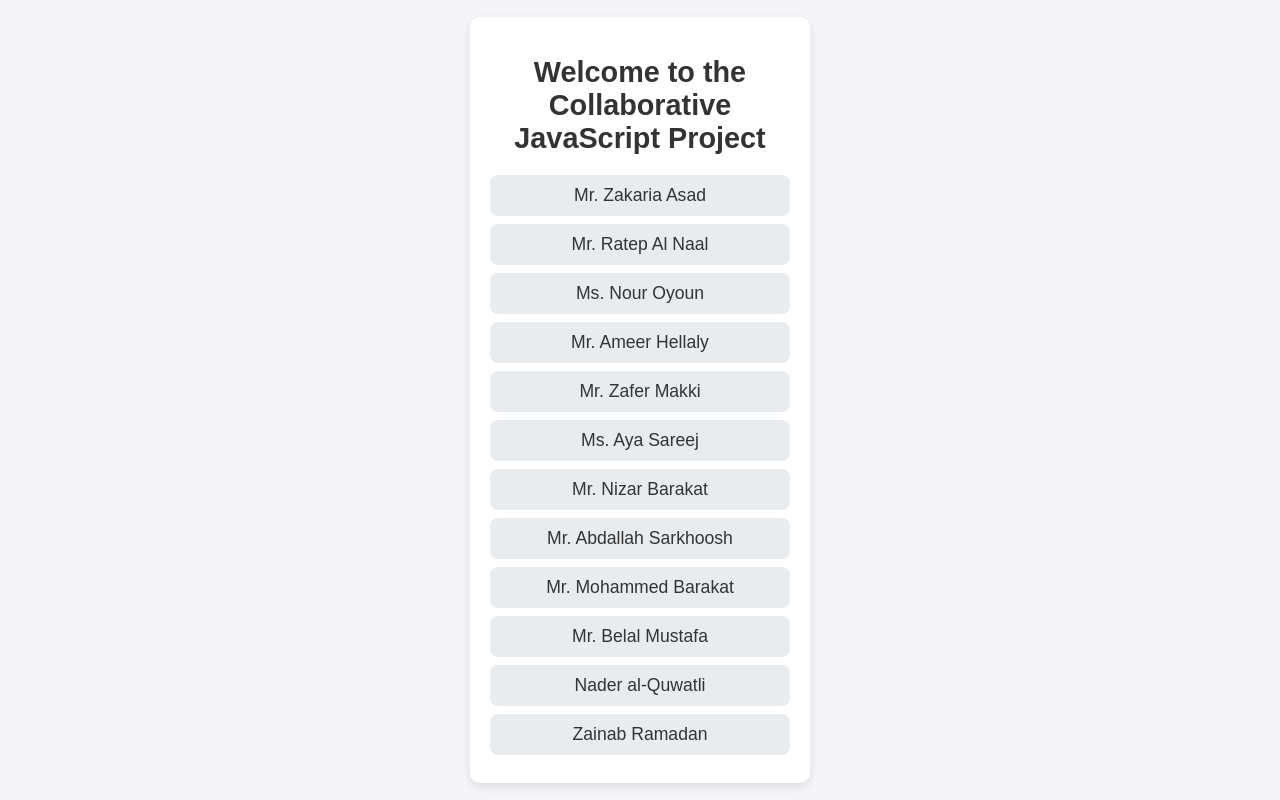
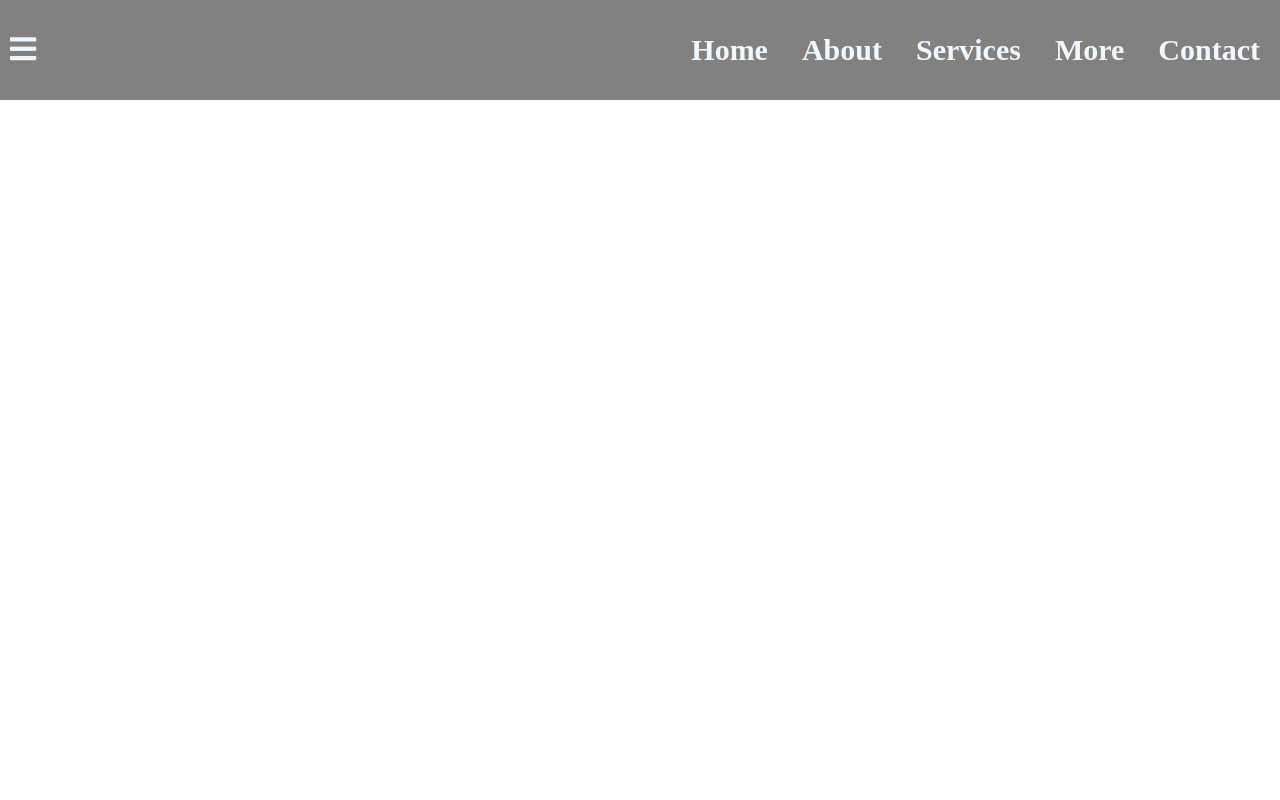
Before and after one commit to karamjabr455/project1, a plain HTML site: page index.html in a window 1280 px wide. Drawn offline with Linux system fonts and the light colour scheme.

Commit message:
Add files via upload

```diff
--- a/index.html
+++ b/index.html
@@ -1,32 +1,31 @@
 <!DOCTYPE html>
 <html lang="en">
-  <head>
-    <meta charset="UTF-8" />
-    <meta http-equiv="X-UA-Compatible" content="IE=edge" />
-    <meta name="viewport" content="width=device-width, initial-scale=1.0" />
-    <title>Collaborative JS Project</title>
-    <link rel="stylesheet" href="./styles.css" />
-  </head>
-  <body>
-    <div class="container">
-      <h1>Welcome to the Collaborative JavaScript Project</h1>
+<head>
+    <meta charset="UTF-8">
+    <meta name="viewport" content="width=device-width, initial-scale=1.0">
+    <title>Document</title>
+    <link href="style.css" rel="stylesheet"/>
+    <head>
+        <link rel="stylesheet" href="https://cdnjs.cloudflare.com/ajax/libs/font-awesome/5.15.3/css/all.min.css" />
 
-      <ul id="invitees" class="invitees-list">
-        <li class="zakaria">Mr. Zakaria Asad</li>
-        <li class="rateb">Mr. Ratep Al Naal</li>
-        <li>Ms. Nour Oyoun</li>
-        <li class="ameer">Mr. Ameer Hellaly</li>
-        <li class="zafer">Mr. Zafer Makki</li>
-        <li class="aya">Ms. Aya Sareej</li>
-        <li class="nizar">Mr. Nizar Barakat</li>
-        <li class="Abdallah">Mr. Abdallah Sarkhoosh</li>
-        <li class="Mohammed">Mr. Mohammed Barakat</li>
-        <li id="belal">Mr. Belal Mustafa</li>
-        <li class="Nader">Nader al-Quwatli</li>
-        <li id="zainab">Zainab Ramadan</li>
-      </ul>
-    </div>
 
-    <script src="./script.js"></script>
-  </body>
+</head>
+<body>
+            <!-- Navigation-->
+            <nav class="navbar" >
+               <input type="checkbox" id="check">
+               <label for="check" class="checkbtn">
+                <i class="fas fa-bars"></i>
+               </label>
+               <!-- <label class="logo">design</label> -->
+                        <ul class="element">
+                            <li class="nav-item "><a href="#">Home</a></li>
+                            <li class="nav-item "><a href="#">About</a></li>
+                            <li class="nav-item" ><a href="#">Services</a></li>
+                            <li class="nav-item" ><a href="#">More</a></li>
+                            <li class="nav-item" ><a href="#">Contact</a></li>
+                        </ul>
+                </nav>
+
+</body>
 </html>
--- /dev/null
+++ b/style.css
@@ -0,0 +1,89 @@
+body{
+    margin: 0;
+}
+.navbar{
+    display: flex;
+    justify-content: space-between;
+    align-items: center;
+    background-color: rgba(88, 86, 84, 0.74);
+    height: 80px;
+    width: 100%;
+    padding: 10px;
+}
+
+
+ul li{
+  display: inline;
+    padding-right: 30px;
+    font-weight: 600;
+    font-size: 30px;
+    cursor: pointer;
+    position: relative;
+
+}
+ul li a:before{
+    position: absolute;
+    content: "";
+    width: 0;
+    background-color:black;
+    height: 2px;
+    bottom: 0;
+    cursor: pointer;
+    transition: 0.3s;
+    text-decoration: none;
+}
+a{
+  text-decoration: none;
+  color: aliceblue;
+}
+ul li a:hover:before{
+    width: 80px;
+}
+.checkbtn{
+  font-size: 30px;
+  color: aliceblue;
+}
+#check{
+  display: none;
+}
+@media(max-width:858px){
+  .checkbtn{
+    display: block;
+    cursor: pointer;
+  }
+  .navbar{
+    justify-content: flex-start;
+    padding: 20px;
+  }
+  .element{
+    position: fixed;
+    width: 115px;
+    margin-left: 10px;
+    margin-top: 50px;
+    text-align: left;
+    background-color: rgb(125 136 136 / 66%);;
+    border-radius: 30px;
+    height: 20vh;
+    top:80px;
+    left:-100%;
+    text-align: center;
+    color: black;
+    transition: all .5s;
+
+  }
+  ul li {
+    display: flex;
+    text-align: left;
+  }
+  #check:checked ~ ul{
+    left:0;
+
+  }
+  ul li a:before{
+    display: none;
+  }
+  ul li a:hover:before{
+    display: none;
+  }
+
+}
```
